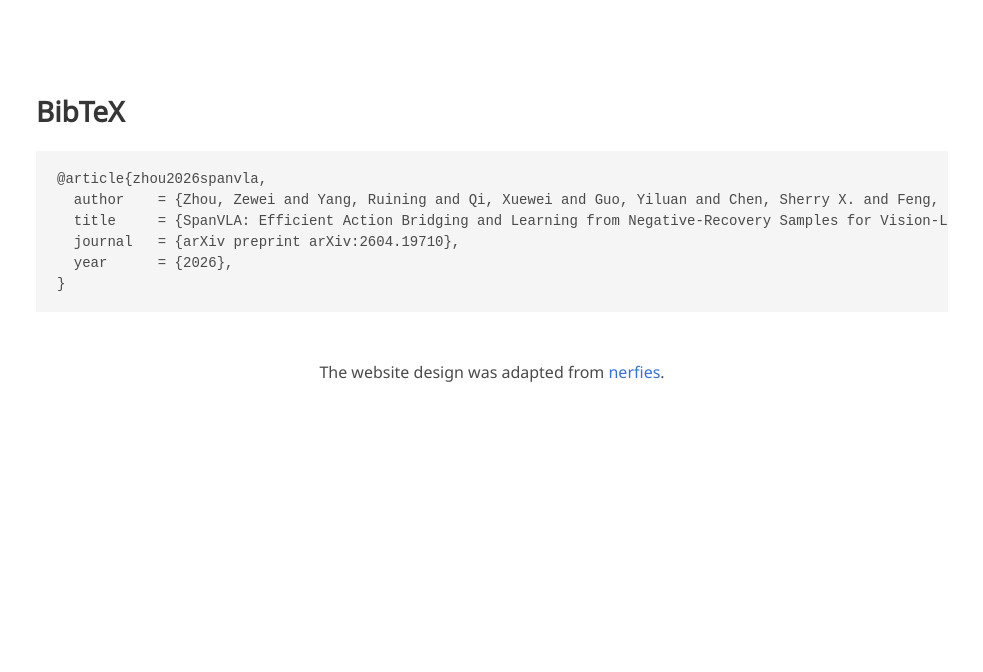
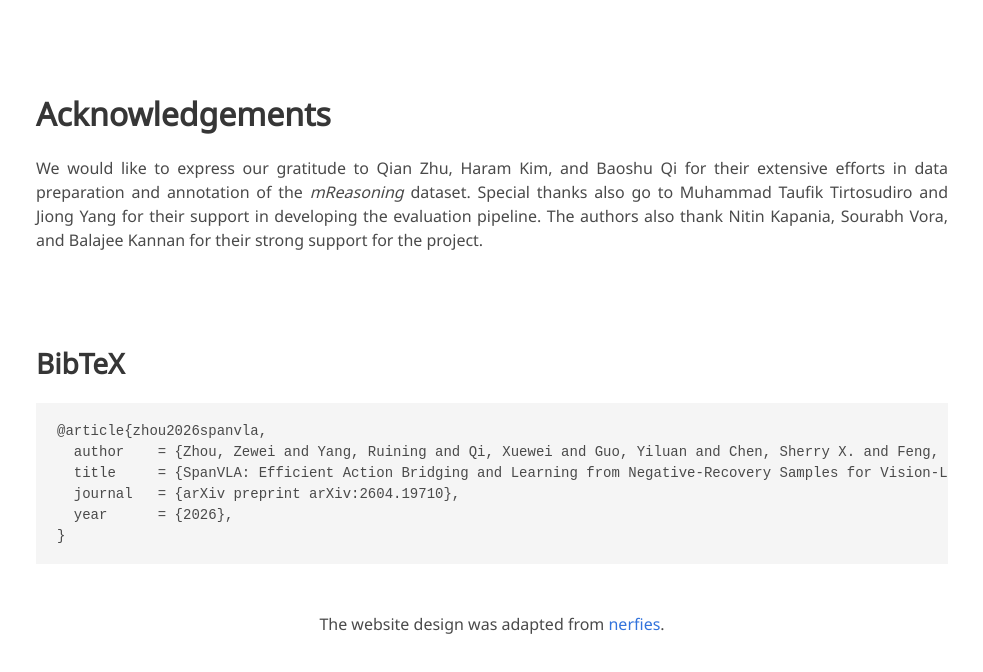
Before and after one commit to SpanVLA/SpanVLA.github.io, a plain HTML site: page index.html in a window 1280 px wide. Shown: the part 5825-6497 px from the top of the page, without its empty margins (148-1131 px from the left). Before the commit the page ends 6281 px from the top, so only its background shows below. Drawn offline with nearby package versions, Linux system fonts and the light colour scheme; some icons are missing; a web font is replaced by a local one.

Commit message:
add acknowledge

```diff
--- a/index.html
+++ b/index.html
@@ -325,6 +325,18 @@
 </section>
 
 
+<section class="section" id="Acknowledgements">
+  <div class="container is-max-desktop content">
+    <h2 class="title is-3">Acknowledgements</h2>
+    <div class="content has-text-justified">
+      <p>
+        We would like to express our gratitude to Qian Zhu, Haram Kim, and Baoshu Qi for their extensive efforts in data preparation and annotation of the <em>mReasoning</em> dataset. Special thanks also go to Muhammad Taufik Tirtosudiro and Jiong Yang for their support in developing the evaluation pipeline. The authors also thank Nitin Kapania, Sourabh Vora, and Balajee Kannan for their strong support for the project.
+      </p>
+    </div>
+  </div>
+</section>
+
+
 <section class="section" id="BibTeX">
   <div class="container is-max-desktop content">
     <h2 class="title">BibTeX</h2>
```
